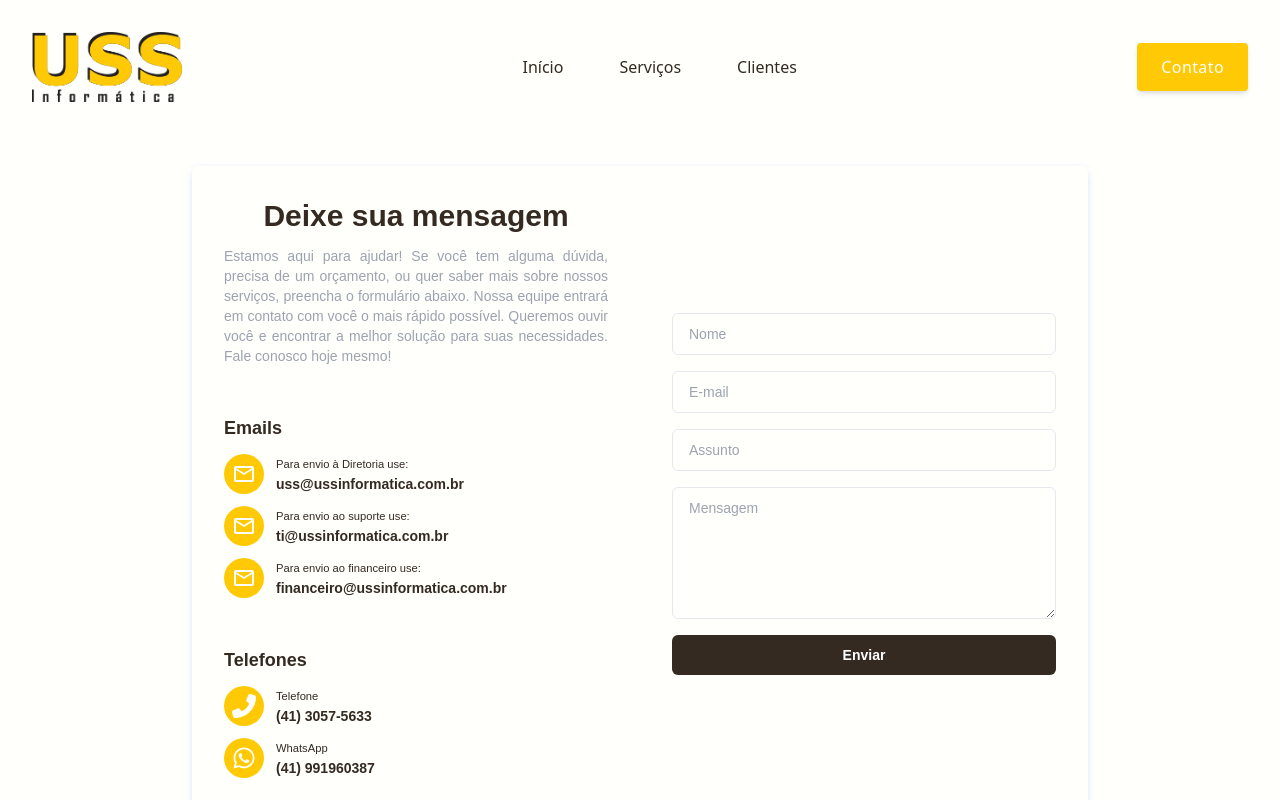
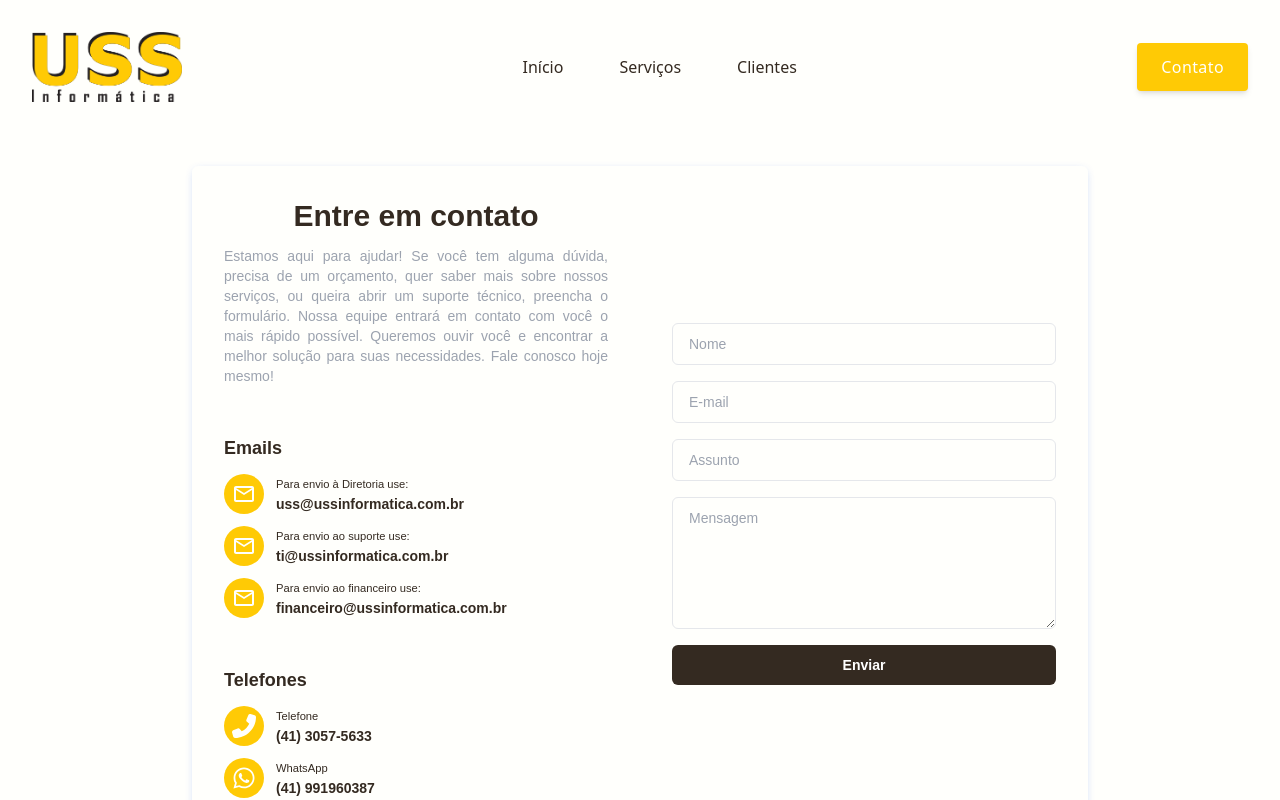
Before and after one commit to AndrelhVieira/uss_informatica, a Next.js app: page /contato in a window 1280 px wide. Shown: the top 800 px of the page. Built offline with nearby package versions, Linux system fonts and the light colour scheme.

Commit message:
refactor: update form contact text

```diff
--- a/app/contato/page.tsx
+++ b/app/contato/page.tsx
@@ -115,14 +115,15 @@ const ContactPage = () => {
         <div className="grid grid-cols-1 sm:grid-cols-2 items-center gap-16 p-8 mx-auto max-w-4xl bg-background shadow-[0_2px_10px_-3px_rgba(6,81,237,0.3)] rounded-md text-secondary font-[sans-serif]">
           <div>
             <h1 className="text-3xl font-extrabold text-center">
-              Deixe sua mensagem
+              Entre em contato
             </h1>
             <p className="text-sm text-gray-400 mt-3 text-justify">
               Estamos aqui para ajudar! Se você tem alguma dúvida, precisa de um
-              orçamento, ou quer saber mais sobre nossos serviços, preencha o
-              formulário abaixo. Nossa equipe entrará em contato com você o mais
-              rápido possível. Queremos ouvir você e encontrar a melhor solução
-              para suas necessidades. Fale conosco hoje mesmo!
+              orçamento, quer saber mais sobre nossos serviços, ou queira abrir
+              um suporte técnico, preencha o formulário. Nossa equipe entrará em
+              contato com você o mais rápido possível. Queremos ouvir você e
+              encontrar a melhor solução para suas necessidades. Fale conosco
+              hoje mesmo!
             </p>
             <div className="mt-12">
               <h2 className="text-lg font-extrabold">Emails</h2>
```
